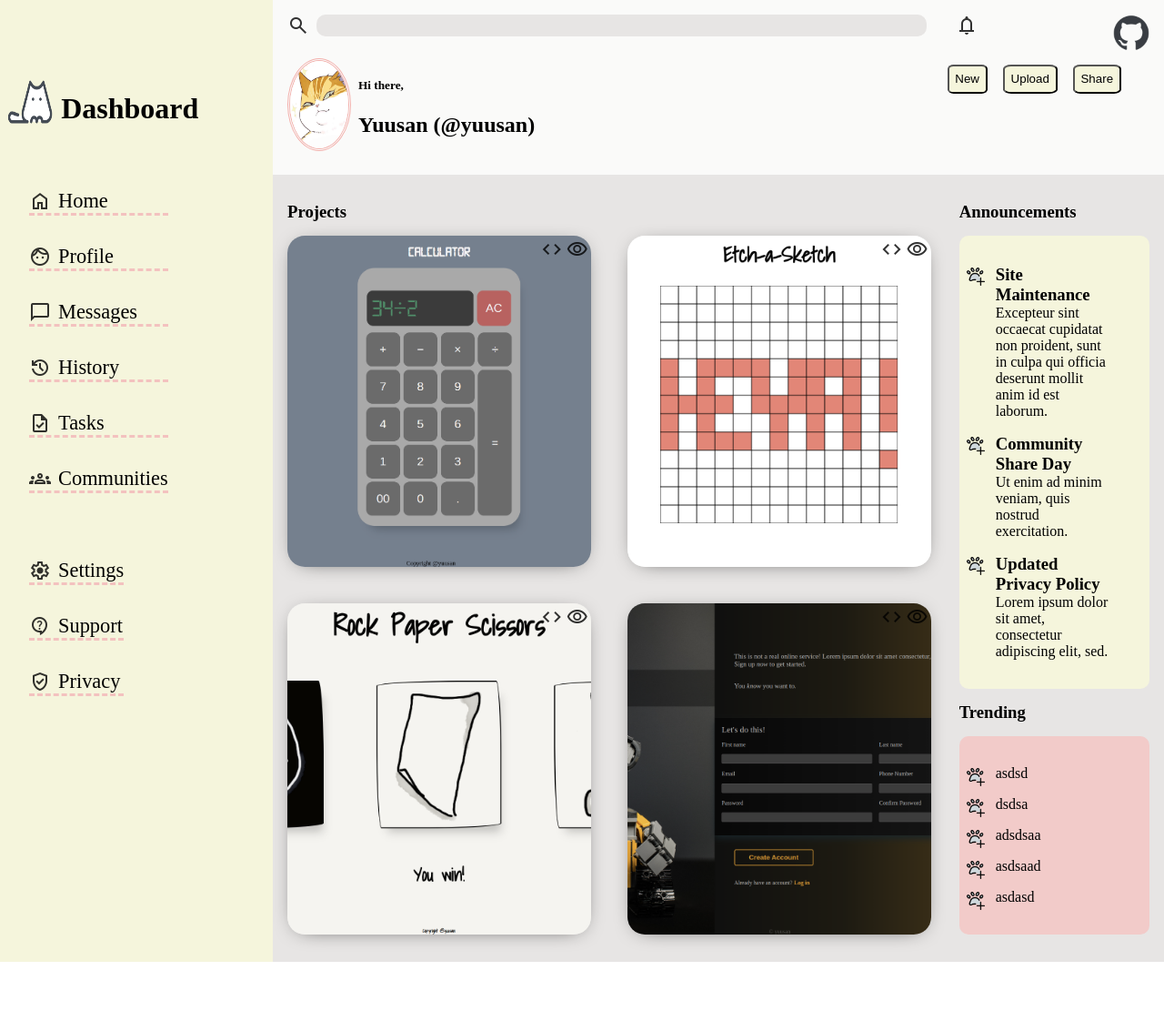
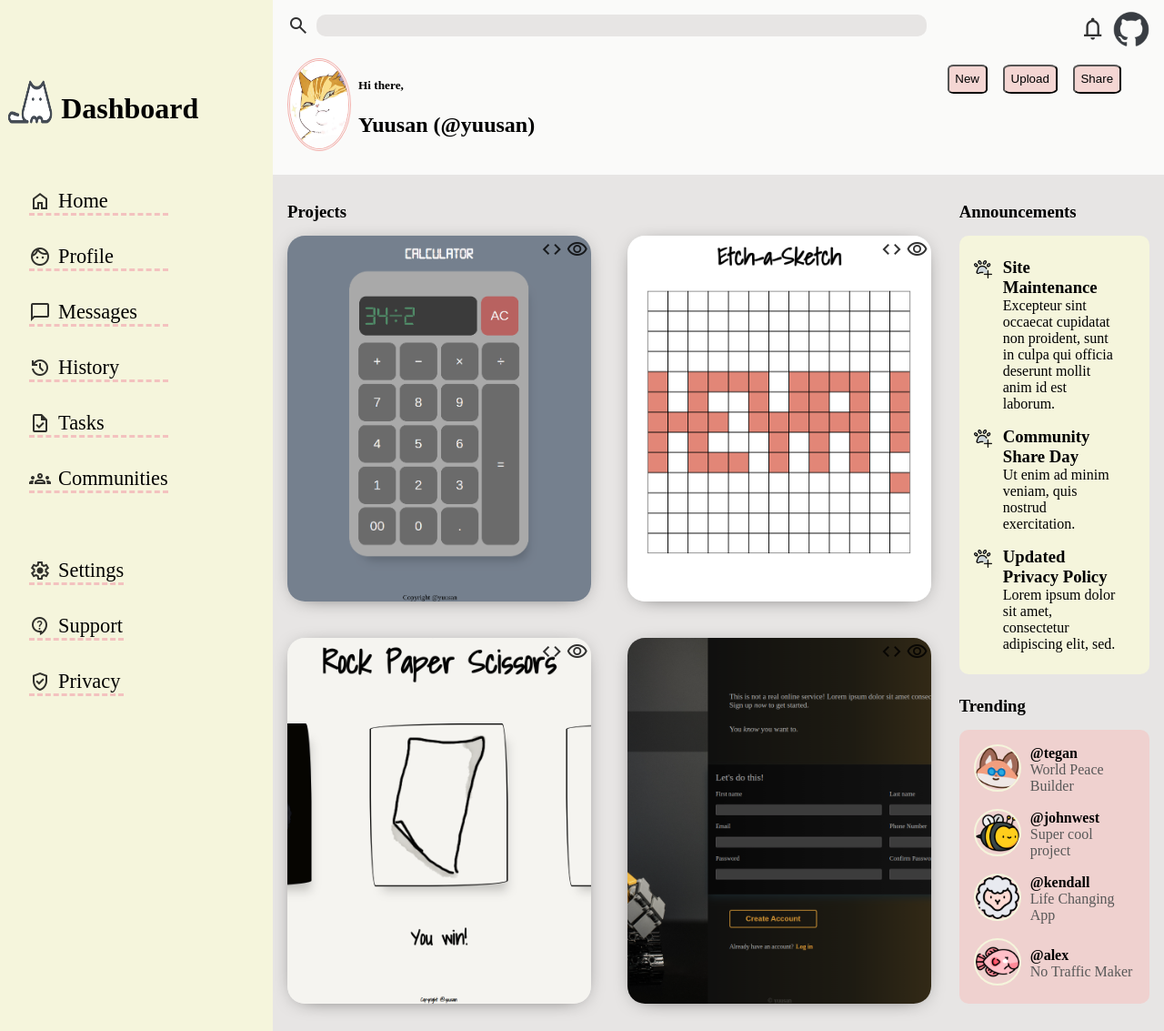
Before and after one commit to yuusan64/Admin-Dashboard, a plain HTML site: page index.html in a window 1280 px wide. Shown: the whole page at 91% size. Before the commit the page ends 1057 px from the top, so only its background shows below. Drawn offline with nearby package versions, Linux system fonts and the light colour scheme.

Commit message:
responsive sizing

```diff
--- a/index.html
+++ b/index.html
@@ -85,7 +85,7 @@
                 <span class="material-symbols-outlined">
                     notifications
                     </span>
-                <div><img class="git" src="images/github-mark.png"></div>
+                <div class="git"></div>
             </div>
             <div class="user-info">
                 <div>
@@ -170,15 +170,36 @@
 
                 </ul>
             </div>
-            <h3>Trending</h3>
+            <h3 style="padding-top: 0.5em;">Trending</h3>
             <div class="trending">
-                <ul id="right-list">
-                    <li>asdsd</li>
-                    <li>dsdsa</li>
-                    <li>adsdsaa</li>
-                    <li>asdsaad</li>
-                    <li>asdasd</li>
-                </ul>
+                <div class="profile-trending">
+                    <div><img src="images/fox.png" class="image-trending"></div>
+                    <div class="trending-info">
+                        <div class="trending-username">@tegan</div>
+                        <div class="trending-project">World Peace Builder</div>
+                    </div>
+                </div>
+                <div class="profile-trending">
+                    <div><img src="images/bee.png" class="image-trending"></div>
+                    <div class="trending-info">
+                        <div class="trending-username">@johnwest</div>
+                        <div class="trending-project">Super cool project</div>
+                    </div>
+                </div>
+                <div class="profile-trending">
+                    <div><img src="images/sheep.png" class="image-trending"></div>
+                    <div class="trending-info">
+                        <div class="trending-username">@kendall</div>
+                        <div class="trending-project">Life Changing App</div>
+                    </div>
+                </div>
+                <div class="profile-trending" style="padding-bottom: 0%;">
+                    <div><img src="images/blobfish.png" class="image-trending"></div>
+                    <div class="trending-info">
+                        <div class="trending-username">@alex</div>
+                        <div class="trending-project">No Traffic Maker</div>
+                    </div>
+                </div>
             </div>
         </div>
         </div>
--- a/style.css
+++ b/style.css
@@ -67,6 +67,9 @@ h3{
 }
 
 .git{
+    background-image: url("images/github-mark.png");
+    background-position: center;
+    background-size: cover;
     height:2.5em;
     width:2.5em;
     opacity: 0.9;
@@ -96,7 +99,7 @@ ul#right-list li {
     background-repeat: no-repeat;
     /* background-position: left center; */
     background-size: 20px;
-    padding: 0.5em 2em;
+    padding: 0.5em 1em 0.5em 2em;
     background-position-y: 0.7em;
 }
 
@@ -109,7 +112,8 @@ li::marker{
 }
 
 ul#right-list{
-padding: 0.5em 0.5em;
+    padding: 0.5em 0.5em;
+    margin: 0.5em;
 
 }
 
@@ -142,13 +146,17 @@ ul#left-list li{
     border-radius: 15px;
 }*/
 
+.profile .material-symbols-outlined{
+font-size: 1.8em;
+}
+
 .buttons{
 
 }
 
 button{
     border-radius: 15%;
-    background-color: beige;
+    background-color: #f2cbc9c4;
     padding: 0.5em;
     margin: 0.5em;
 }
@@ -170,6 +178,30 @@ a {
     font-size:1.4em;
 }
 
+.profile-trending{
+    display: flex;
+    align-items: center;
+    padding-bottom: 15px
+}
+
+.image-trending{
+    width: 3em;
+    height: 3em;
+    border-radius: 30px;
+    border: 2px solid beige;
+}
+.profile-trending img {
+    margin-right: 10px;
+}
+.trending-project {
+    font-size: 1em;
+    color: rgb(88, 88, 88);
+}
+
+.trending-username {
+    font-size: 1em;
+    font-weight: 600;
+}
 /*right*/
 
 .right{
@@ -201,12 +233,15 @@ a {
 .material-symbols-outlined{
     font-size: larger;
     opacity: 0.8;
+    align-self: center;
 }
 
 .profile{
     padding: 1em;
     display: flex;
-    justify-content: space-between;
+    justify-content: flex-end;
+    align-items: center;
+    gap:0.5em;
 
 }
 
@@ -248,6 +283,7 @@ a {
 
 }
 
+
 .content-right{
     display: flex;
     flex-direction: column;
@@ -256,16 +292,13 @@ a {
 }
 
 .announcements{
-    flex-grow: 2;
-
     background-color: beige;
     border-radius: 10px;
 }
 
 .trending{
-    flex-grow: 1;
-    background-color: #f2cbc9;
-    border-radius: 10px;
+    background-color: #f2cbc9c4;
+    border-radius: 10px; padding: 1em;
 }
 
 .image{
```
Also changed, not shown: images/bee.png (added), images/blobfish.png (added), images/fox.png (added), images/sheep.png (added).
